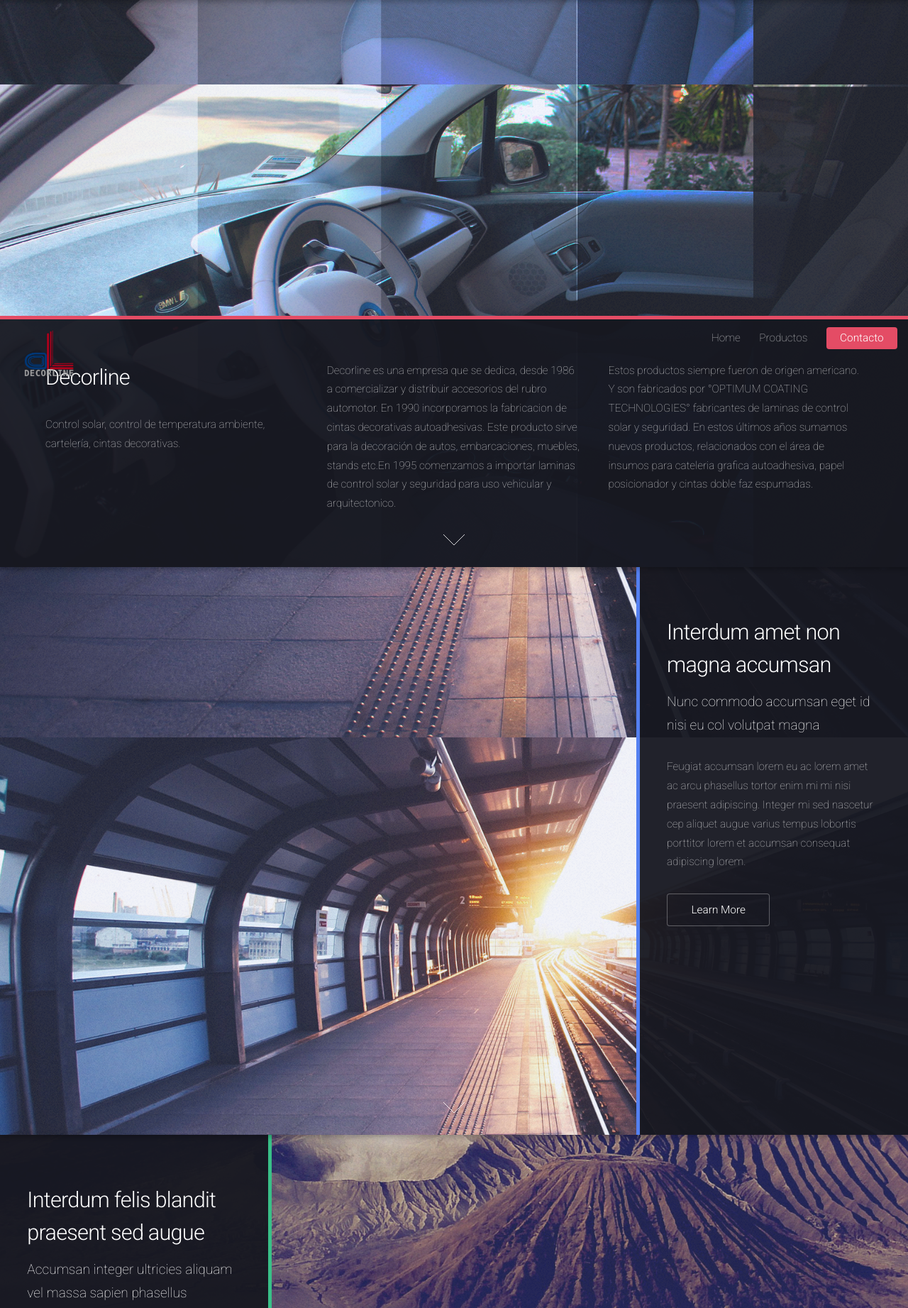
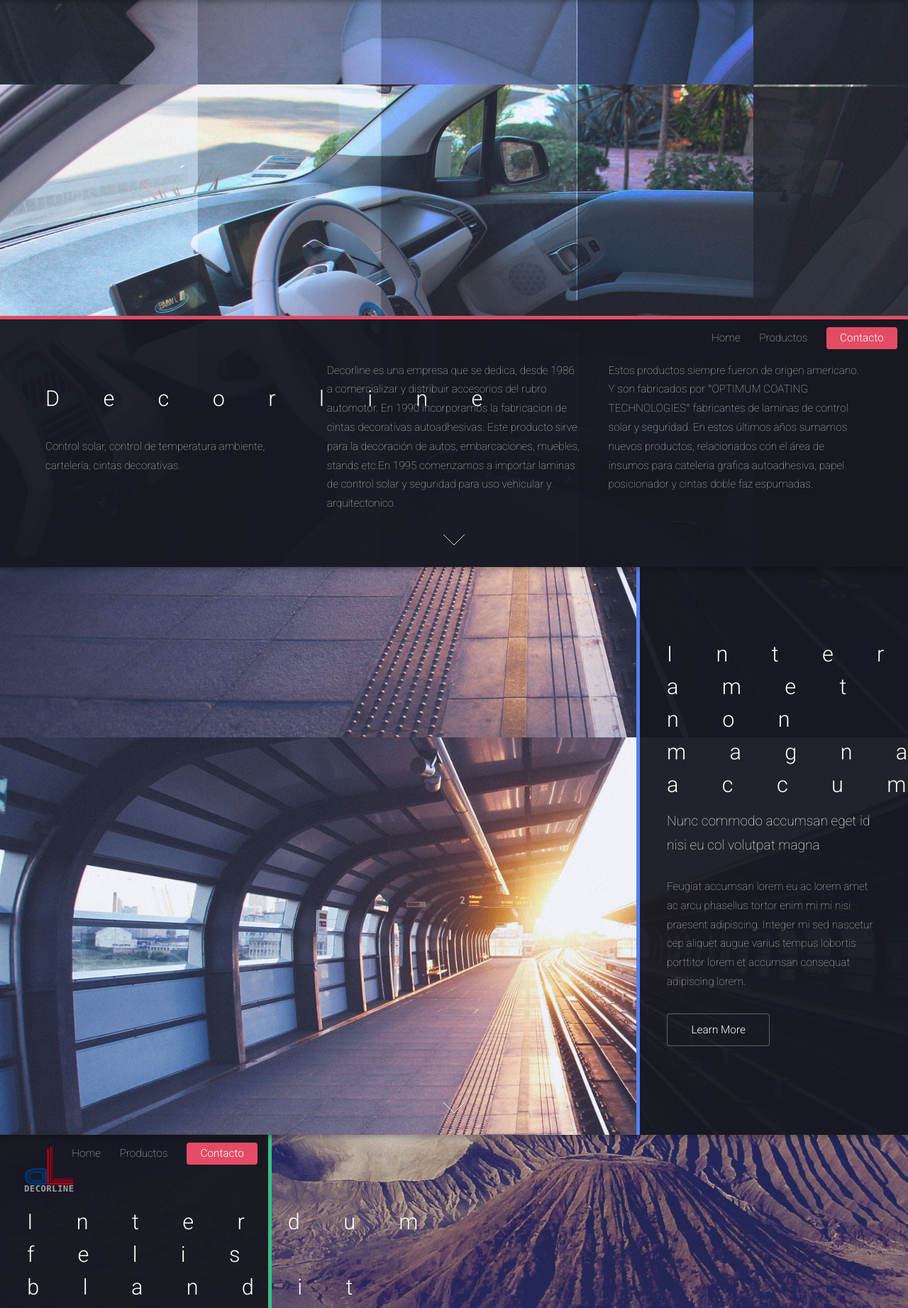
Before and after one commit to horacioroz/mariophp, a PHP site: page / in a window 1280 px wide. Shown: the part 801-2644 px from the top of the page at 71% size. Run offline with PHP 8.4, Linux system fonts and the light colour scheme.

Commit message:
menu modification 2

```diff
--- a/css/style.css
+++ b/css/style.css
@@ -78,7 +78,8 @@
 	h2 {
 		font-size: 2em;
 		line-height: 1.5em;
-		letter-spacing: -0.025em;
+		letter-spacing: 2em;/* original -0.025*/
+		margin-top: 1em;/* original doesn't exist*/
 	}
 
 	h3 {
--- a/index.php
+++ b/index.php
@@ -52,7 +52,7 @@
 					<div class="container">
 						<div class="row">
 							<div class="4u 12u$(2)">
-								<?include("menu.php");?>
+								<?include("menu-no-logo.php");?>
 
 									<h2>Decorline</h2>
 									<p>Control solar, control de temperatura ambiente, cartelería, cintas decorativas.</p>
@@ -94,10 +94,11 @@ En estos últimos años sumamos nuevos productos, relacionados con el área de i
 			<section id="three" class="spotlight style3 left">
 				<span class="image fit main bottom"><img src="images/pic04.jpg" alt="" /></span>
 				<div class="content">
-					<header>
+					<?include("menu.php");?>
+
 						<h2>Interdum felis blandit praesent sed augue</h2>
 						<p>Accumsan integer ultricies aliquam vel massa sapien phasellus</p>
-					</header>
+
 					<p>Feugiat accumsan lorem eu ac lorem amet ac arcu phasellus tortor enim mi mi nisi praesent adipiscing. Integer mi sed nascetur cep aliquet augue varius tempus lobortis porttitor lorem et accumsan consequat adipiscing lorem.</p>
 					<ul class="actions">
 						<li><a href="#" class="button">Learn More</a></li>
--- /dev/null
+++ b/menu-no-logo.php
@@ -0,0 +1,55 @@
+<header id="header">
+				<nav id="nav">
+					<ul>
+						<li><a href="index.php">Home</a></li>
+						<li>
+							<a href="">Productos</a>
+								<ul>
+									<li><a href="#">Automotr&iacute;z</a>
+										<ul>
+											<li><a href="#">Control Solar - Seguridad</a></li>
+											<li><a href="#">Seguridad</a></li>
+											<li><a href="#">Nanocer&aacute;mico</a></li>
+										</ul>
+									</li>
+									<li><a href="#">Arquitectura</a>
+										<ul>
+											<li><a href="#">Control Solar - Reflectivas</a></li>
+											<li><a href="#">Privacidad</a></li>
+											<li><a href="#">Seguridad</a></li>
+											<li><a href="#">Nanocer&aacute;mico</a></li>
+										</ul>
+									</li>
+									<li><a href="#">Otros Productos</a>
+										<ul>
+											<li><a href="#">Papel Posicionador</a></li>
+											<li><a href="#">Herramientas</a></li>
+											<li><a href="#">Cintas Decorativas</a></li>
+											<li><a href="#">Cintas Doble Faz</a></li>
+										</ul>
+									</li>
+								</ul>
+						</li>
+						<!-- <li>
+							<a href="">Productos</a>
+							<ul>
+								<li><a href="left-sidebar.html">Nanocerámico</a></li>
+								<li><a href="right-sidebar.html">Polarizado</a></li>
+								<li><a href="no-sidebar.html">Otros Productos</a></li>
+								<li>
+									<a href="">Otros Productos</a>
+									<ul>
+										<li><a href="#">Option 1</a></li>
+										<li><a href="#">Option 2</a></li>
+										<li><a href="#">Option 3</a></li>
+										<li><a href="#">Option 4</a></li>
+									</ul>
+								</li>
+							</ul>
+						</li>
+						<li><a href="elements.html">Elements</a></li> -->
+						<li><a href="#" class="button special">Contacto</a></li>
+					</ul>
+				</nav>
+
+			</header>
```
